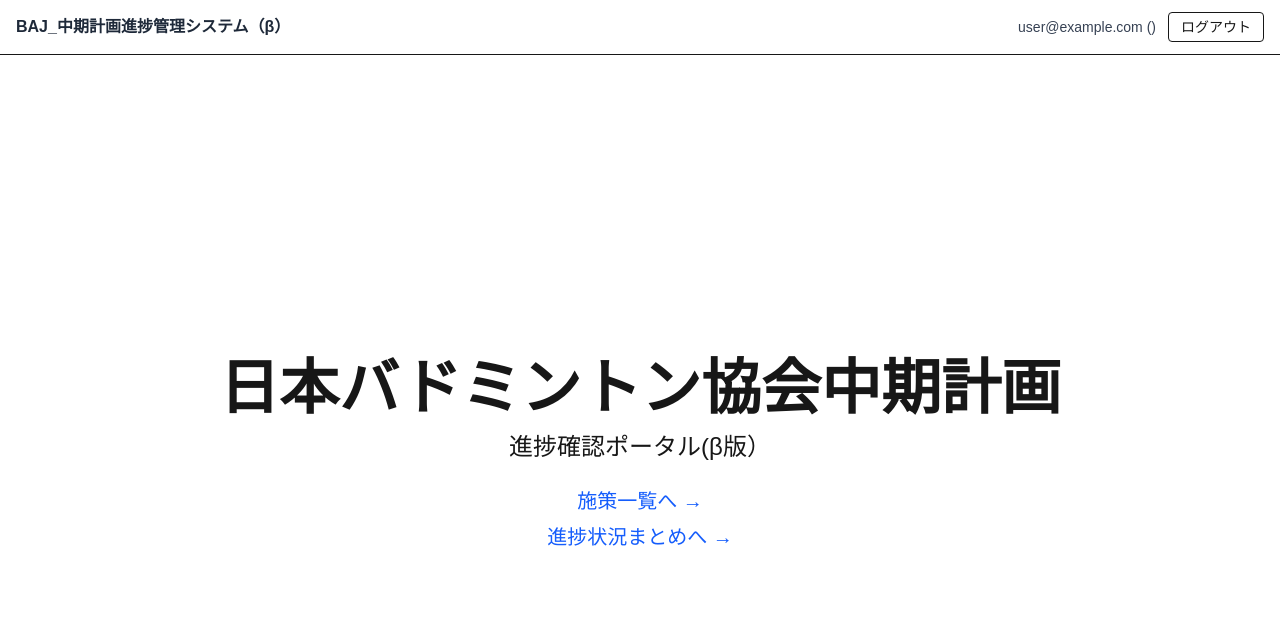
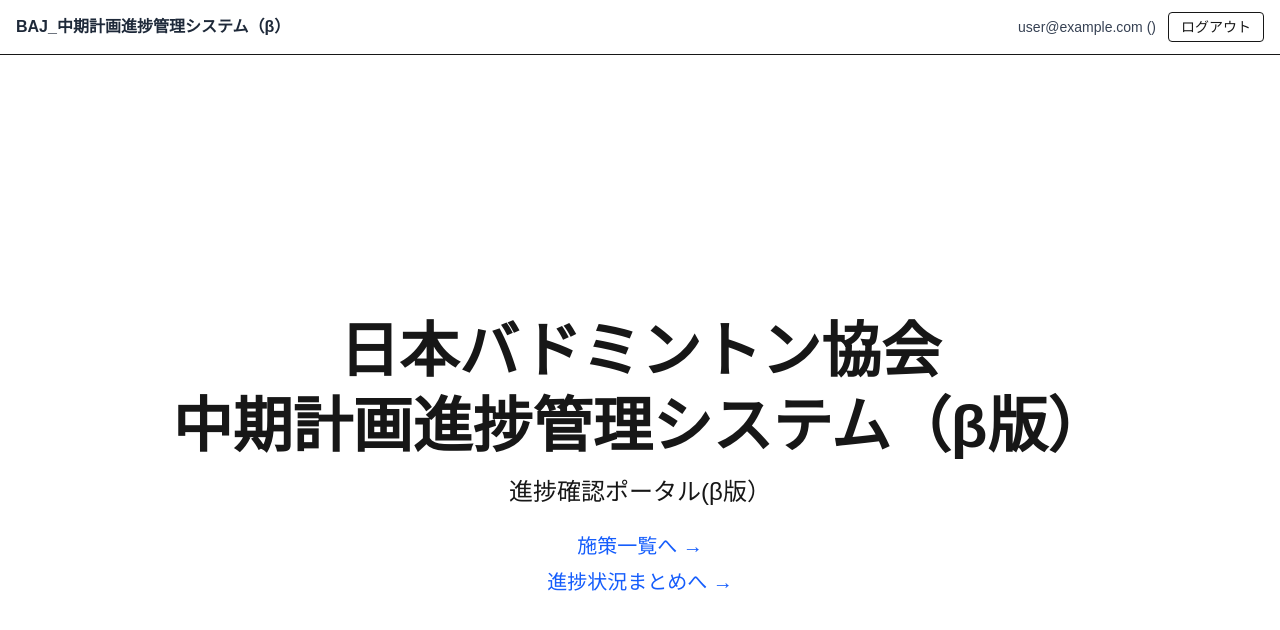
Before and after one commit to tsuyoppon/plan-monitoring-prototype, a Next.js app: page / in a window 1280 px wide. Shown: the top 630 px of the page. Built offline with nearby package versions, Linux system fonts and the light colour scheme; no server answers; sample sign-in values are in the browser's storage.

Commit message:
fix: update home title wording and line break

```diff
--- a/pages/index.tsx
+++ b/pages/index.tsx
@@ -4,8 +4,9 @@
   return (
     <div className="flex flex-col items-center justify-center min-h-screen py-2">
       <main className="flex flex-col items-center justify-center w-full flex-1 px-20 text-center">
-        <h1 className="text-6xl font-bold">
-          日本バドミントン協会中期計画
+        <h1 className="text-6xl font-bold leading-tight">
+          <span className="block">日本バドミントン協会</span>
+          <span className="block">中期計画進捗管理システム（β版）</span>
         </h1>
 
         <p className="mt-3 text-2xl">
```
